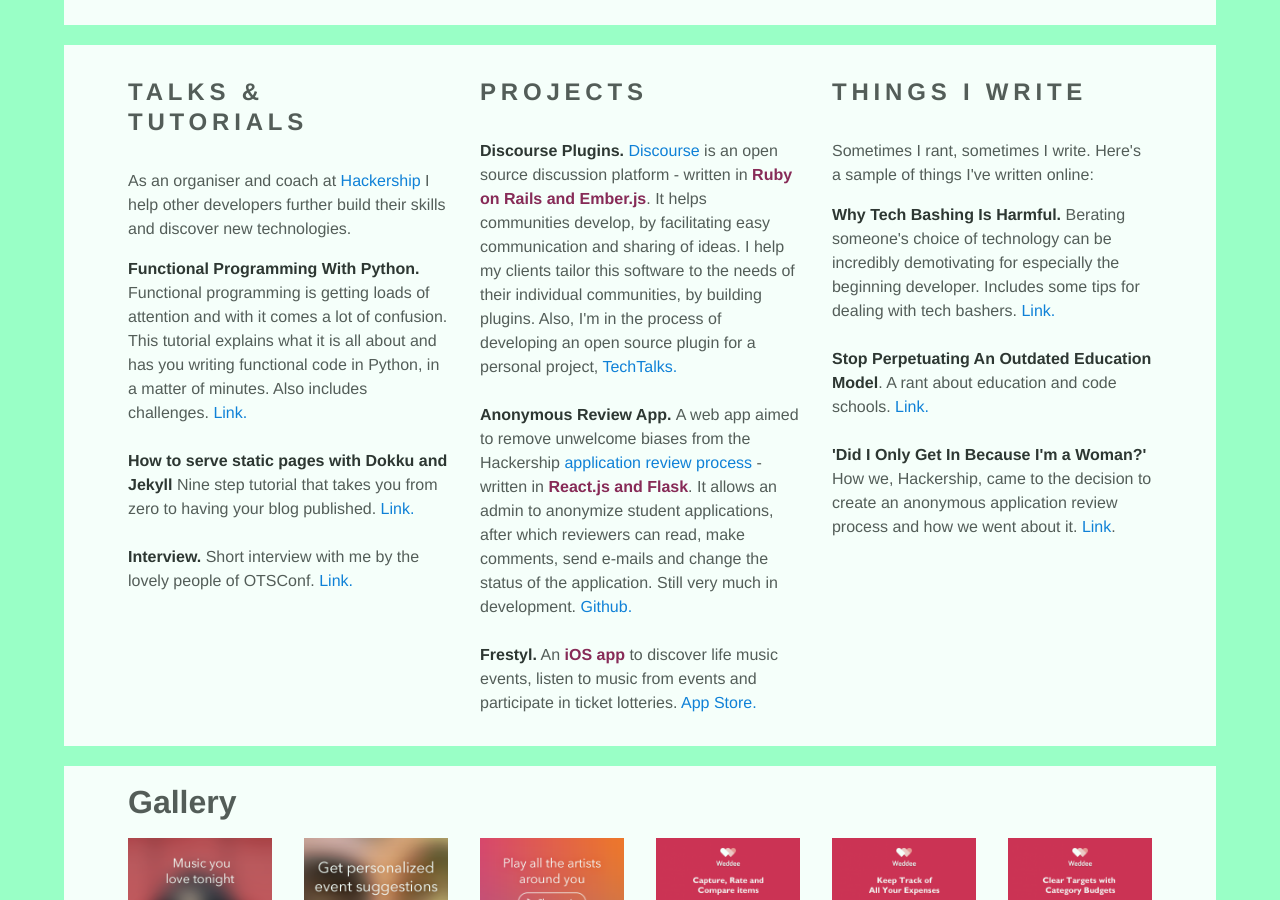
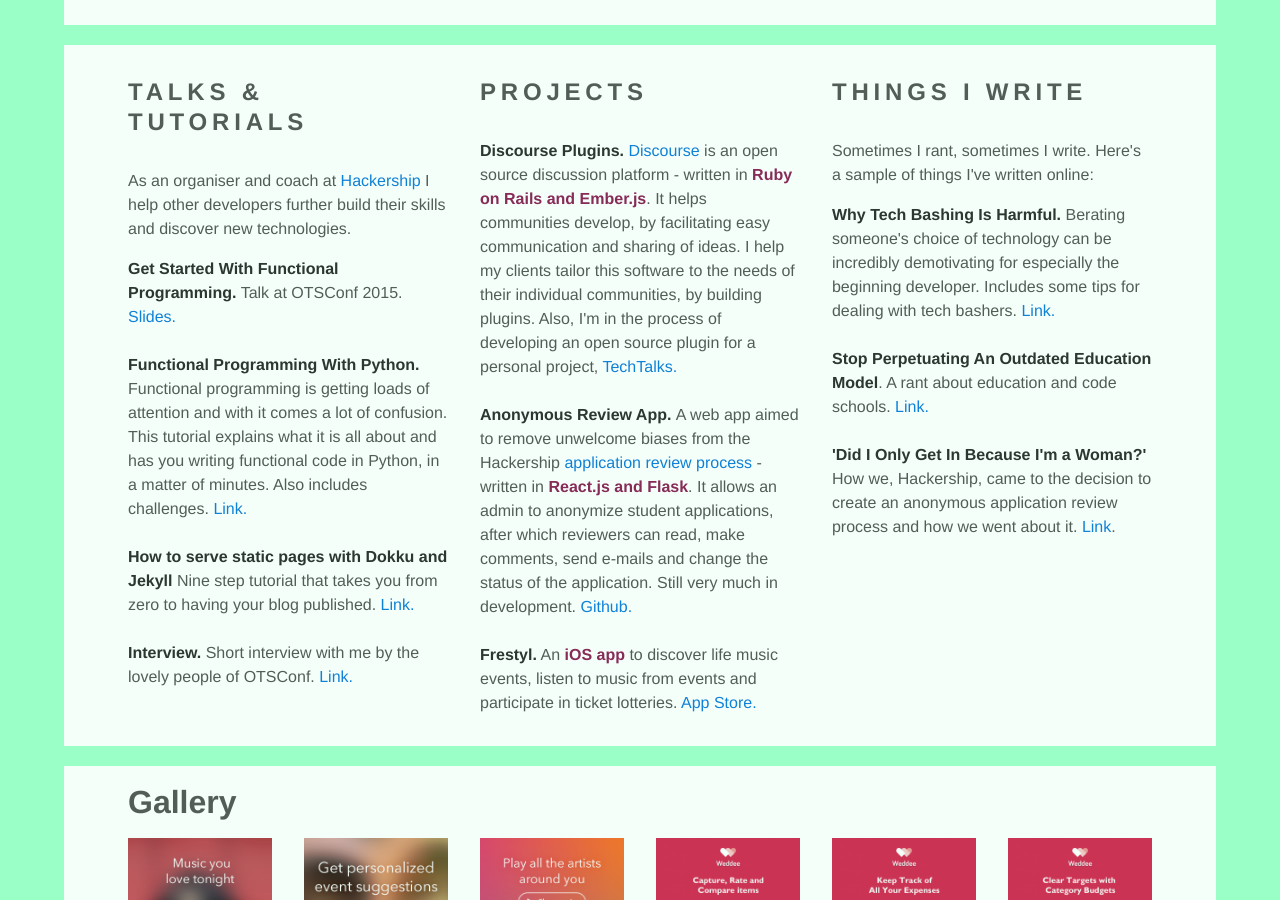
Before and after one commit to gnunicorn/anoukruhaak.github.io, a Jekyll site: the page built from index.html, in a window 1280 px wide and 900 px high, scrolled down 354 px. Built offline with Jekyll 4.4.1, drawn with Linux system fonts in a browser that asks for light colours; nearby versions of some CDN libraries.

Commit message:
adds slides

```diff
--- a/index.html
+++ b/index.html
@@ -39,27 +39,29 @@
 
 <section class="container px4 py1 bg-white elem-margin">
   <div class="clearfix mxn2">
-    <div class="sm-col sm-col-4 px2">
+    <div id="slides" class="sm-col sm-col-4 px2">
       <h2 class="responsive-h2 caps mb1">Talks & Tutorials</h2>
       <br />
-      <p>As an organiser and coach at <a href="http://hackership.org">Hackership</a> I help other developers further build their skills and discover new technologies.</p>
+      <p>As an organiser and coach at <a href="http://hackership.org" target="_blank">Hackership</a> I help other developers further build their skills and discover new technologies.</p>
       <ul class="list-reset">
-      <li><strong>Functional Programming With Python.</strong> Functional programming is getting loads of attention and with it comes a lot of confusion. This tutorial explains what it is all about and has you writing functional code in Python, in a matter of minutes. Also includes challenges.<a href="https://github.com/Hackership/func-starters"> Link.</a></li>
+      <li><strong>Get Started With Functional Programming.</strong> Talk at OTSConf 2015. <a href="/slides-otsconf.html" target="_blank">Slides.</a></li>
       <br />
-      <li><strong>How to serve static pages with Dokku and Jekyll</strong> Nine step tutorial that takes you from zero to having your blog published.<a href="http://hackership.org"> Link.</a></li>
+      <li><strong>Functional Programming With Python.</strong> Functional programming is getting loads of attention and with it comes a lot of confusion. This tutorial explains what it is all about and has you writing functional code in Python, in a matter of minutes. Also includes challenges.<a href="https://github.com/Hackership/func-starters" target="_blank"> Link.</a></li>
       <br />
-      <li><strong>Interview.</strong> Short interview with me by the lovely people of OTSConf. <a href="http://blog.otsconf.com/post/124152024144/meet-the-speakers-anouk-ruhaak">Link.</a></li>
+      <li><strong>How to serve static pages with Dokku and Jekyll</strong> Nine step tutorial that takes you from zero to having your blog published.<a href="http://hackership.org" target="_blank"> Link.</a></li>
+      <br />
+      <li><strong>Interview.</strong> Short interview with me by the lovely people of OTSConf. <a href="http://blog.otsconf.com/post/124152024144/meet-the-speakers-anouk-ruhaak" target="_blank">Link.</a></li>
       </ul>
     </div>
     <div class="sm-col sm-col-4 px2">
        <h2 class="responsive-h2 caps mb1">Projects</h2>
       <br />
     <ul class="list-reset">
-    <li><strong>Discourse Plugins.</strong> <a href="http://www.discourse.org/">Discourse</a> is an open source discussion platform - written in <strong class="maroon">Ruby on Rails and Ember.js</strong>. It helps communities develop, by facilitating easy communication and sharing of ideas. I help my clients tailor this software to the needs of their individual communities, by building plugins. Also, I'm in the process of developing an open source plugin for a personal project, <a href="https://github.com/techtalksHQ">TechTalks.</a></li>
+    <li><strong>Discourse Plugins.</strong> <a href="http://www.discourse.org/" target="_blank">Discourse</a> is an open source discussion platform - written in <strong class="maroon">Ruby on Rails and Ember.js</strong>. It helps communities develop, by facilitating easy communication and sharing of ideas. I help my clients tailor this software to the needs of their individual communities, by building plugins. Also, I'm in the process of developing an open source plugin for a personal project, <a href="https://github.com/techtalksHQ" target="_blank">TechTalks.</a></li>
     <br />
-    <li><strong>Anonymous Review App. </strong> A web app aimed to remove unwelcome biases from the Hackership <a href="http://blog.hackership.org/2015/04/Anonymous-Reviews.html">application review process</a> - written in <strong class="maroon">React.js and Flask</strong>. It allows an admin to anonymize student applications, after which reviewers can read, make comments, send e-mails and change the status of the application. Still very much in development. <a href="https://github.com/Hackership/reviewapp-backend">Github.</a></li>
+    <li><strong>Anonymous Review App. </strong> A web app aimed to remove unwelcome biases from the Hackership <a href="http://blog.hackership.org/2015/04/Anonymous-Reviews.html">application review process</a> - written in <strong class="maroon">React.js and Flask</strong>. It allows an admin to anonymize student applications, after which reviewers can read, make comments, send e-mails and change the status of the application. Still very much in development. <a href="https://github.com/Hackership/reviewapp-backend" target="_blank">Github.</a></li>
     <br />
-    <li><strong>Frestyl.</strong> An <strong class="maroon">iOS app</strong> to discover life music events, listen to music from events and participate in ticket lotteries. <a href="https://itunes.apple.com/us/app/frestyl/id359032852?mt=8">App Store.</a></li>
+    <li><strong>Frestyl.</strong> An <strong class="maroon">iOS app</strong> to discover life music events, listen to music from events and participate in ticket lotteries. <a href="https://itunes.apple.com/us/app/frestyl/id359032852?mt=8" target="_blank">App Store.</a></li>
     </ul>
     </div>
     <div class="sm-col sm-col-4 px2">
@@ -67,11 +69,11 @@
       <br />
     <p>Sometimes I rant, sometimes I write. Here's a sample of things I've written online:</p>
     <ul class="list-reset">
-    <li><strong>Why Tech Bashing Is Harmful. </strong> Berating someone's choice of technology can be incredibly demotivating for especially the beginning developer. Includes some tips for dealing with tech bashers. <a href="http://blog.hackership.org/2015/02/Technology-Bashing-Is-Harmful.html">Link.</a></li>
+    <li><strong>Why Tech Bashing Is Harmful. </strong> Berating someone's choice of technology can be incredibly demotivating for especially the beginning developer. Includes some tips for dealing with tech bashers. <a href="http://blog.hackership.org/2015/02/Technology-Bashing-Is-Harmful.html" target="_blank">Link.</a></li>
      <br />
     <li><strong>Stop Perpetuating An Outdated Education Model</strong>. A rant about education and code schools. <a href="http://blog.hackership.org/2015/02/outdated-model.html">Link.</a></li>
     <br />
-    <li><strong>'Did I Only Get In Because I'm a Woman?'</strong> How we, Hackership, came to the decision to create an anonymous application review process and how we went about it.<a href="http://blog.hackership.org/2015/04/Anonymous-Reviews.html"> Link</a>.</li>
+    <li><strong>'Did I Only Get In Because I'm a Woman?'</strong> How we, Hackership, came to the decision to create an anonymous application review process and how we went about it.<a href="http://blog.hackership.org/2015/04/Anonymous-Reviews.html" target="_blank"> Link</a>.</li>
     </ul>
     </div>
 </section>
```
